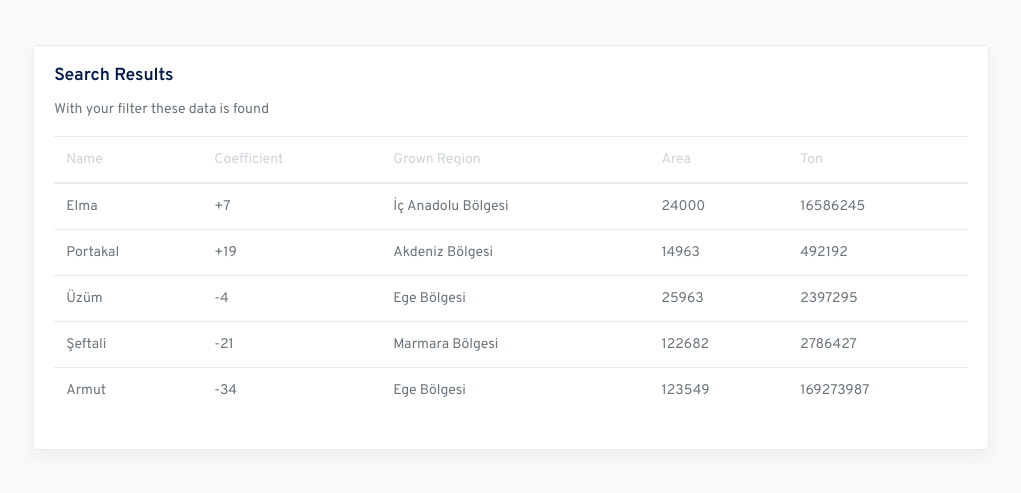
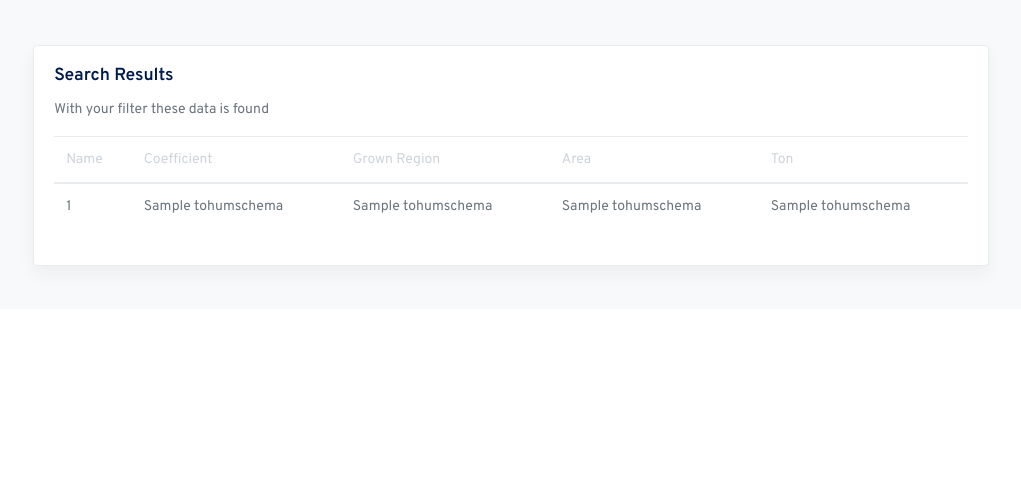
Before and after one commit to Carnagie/Bil372_TOHUM, a Flask app: page /fruits in a window 1280 px wide. Shown: the part 868-1361 px from the top of the page, without its empty margins (257-1278 px from the left). After the commit the page ends 1143 px from the top, so only its background shows below. Run offline with Flask 2, Linux system fonts and the light colour scheme; the visitor is signed in with stand-in values (Sample User, id 1); a database or web service that is not in the repository returns one stand-in record (values such as "Sample title"); some libraries are stand-ins or nearby versions; some web fonts are replaced.

Commit message:
search operations for fruit

```diff
--- a/app.py
+++ b/app.py
@@ -43,14 +43,15 @@ def login():
             cur = con.cursor()
             email = request.form["email"]
             password = request.form["password"]
+
+            if email == "admin@admin.com" and password == "admin":
+                session["admin"] = "admin"
+                return redirect(url_for("admin"))
+
             cur.execute("select ciftcipassword from ciftci where ciftcimail='{}'".format(email))
             truePassword = cur.fetchone()
             con.commit()
             cur.close()
-
-            if email == "admin@admin.com" and password == "admin":
-                session["admin"] = "admin"
-                return redirect(url_for("admin"))
 
             if truePassword == None:
                 return redirect(url_for("login"))
@@ -126,25 +127,45 @@ def fruits():
             coefficient = request.form["coefficient"]
             ton = request.form["ton"]
             cur = con.cursor()
-            if name == None and region == None and opposite == None and year == None and area == None and coefficient == None and ton == None:
-                cur.execute("select * from product where type=1")
+
+            if name == "" and region == "" and opposite == "" and year == "" and area == "" and coefficient == "" and ton == "":
+                cur.execute("select p.name, p.coefficient, r.regionname, pd.area, pd.ton from tohumschema.product as p, tohumschema.region as r, tohumschema.productdata as pd where p.productid=pd.productid and p.regionid=r.regionid and p.type=1")
             elif name:
-                cur.execute("select * from product where type=1 and name='{}'".format(name))
+                cur.execute("select p.name, p.coefficient, r.regionname, pd.area, pd.ton from tohumschema.product as p, tohumschema.region as r, tohumschema.productdata as pd where p.productid=pd.productid and p.regionid=r.regionid and p.type=1 and name='{}'".format(name))
             elif region:
-                cur.execute("select * from product where type=1 and regionid=(select regionid from region where regionname='{}')".format(region))
-            #elif opposite:
-            #    cur.execute("select * from product where type=1 and name='{}'".format(opposite))
+                cur.execute("select p.name, p.coefficient, r.regionname, pd.area, pd.ton from tohumschema.product as p, tohumschema.region as r, tohumschema.productdata as pd where p.productid=pd.productid and p.regionid=r.regionid and p.type=1 and r.regionid=(select regionid from tohumschema.region where regionname='{}')".format(region))
+            elif opposite:
+                cur.execute("select p.name, p.coefficient, r.regionname, pd.area, pd.ton from tohumschema.product as p, tohumschema.region as r, tohumschema.productdata as pd where p.productid=pd.productid and p.regionid=r.regionid and p.type=1 and p.productid=(select oppositeproductid from tohumschema.opposite where productid=(select productid from tohumschema.product where name='{}'))".format(opposite))
+            elif year:
+                cur.execute("select p.name, p.coefficient, r.regionname, pd.area, pd.ton from tohumschema.product as p, tohumschema.region as r, tohumschema.productdata as pd where p.productid=pd.productid and p.regionid=r.regionid and p.type=1 and p.productid=(select productid from tohumschema.productdata where year={})".format(year))
+            elif area:
+                cur.execute("select p.name, p.coefficient, r.regionname, pd.area, pd.ton from tohumschema.product as p, tohumschema.region as r, tohumschema.productdata as pd where p.productid=pd.productid and p.regionid=r.regionid and p.type=1 and p.productid=(select productid from tohumschema.productdata where area>{})".format(int(area)))
+            elif coefficient:
+                cur.execute("select p.name, p.coefficient, r.regionname, pd.area, pd.ton from tohumschema.product as p, tohumschema.region as r, tohumschema.productdata as pd where p.productid=pd.productid and p.regionid=r.regionid and p.type=1 and p.coefficient={}".format(int(coefficient)))
+            elif  ton:
+                cur.execute("select p.name, p.coefficient, r.regionname, pd.area, pd.ton from tohumschema.product as p, tohumschema.region as r, tohumschema.productdata as pd where p.productid=pd.productid and p.regionid=r.regionid and p.type=1 and p.productid=(select productid from tohumschema.productdata where ton>{})".format(int(ton)))
+
+            data = None
             try:
                 data = cur.fetchall()
                 print(data)
             except:
                 print("no fetch")
             cur.close()
-            return redirect(url_for("fruits"))
+
+            return render_template('fruits.html',data=data)
 
         else:
-            return render_template('fruits.html')
-
+            cur = con.cursor()
+            #cur.execute("select p.name, p.coefficient, r.regionname, pd.area, pd.ton from tohumschema.product as p, tohumschema.region as r, tohumschema.productdata as pd where p.productid=pd.productid and p.regionid=r.regionid and p.type=1")
+            cur.execute("select * from tohumschema.product where type=1")
+            x = cur.fetchall()
+            cur.close()
+            if x:
+                return render_template('fruits.html', data=x)
+            else:
+                #hicbir data yoksa en basta
+                return render_template('fruits.html', data=[-1,-1,-1,-1,-1])
 @app.route('/vegetables', methods=["POST","GET"])
 def vegatables():
 
--- a/templates/fruits.html
+++ b/templates/fruits.html
@@ -292,41 +292,15 @@
                         </tr>
                         </thead>
                         <tbody>
+                        {% for object in data %}
                         <tr>
-                            <td>Elma</td>
-                            <td>+7</td>
-                            <td>İç Anadolu Bölgesi</td>
-                            <td>24000</td>
-                            <td>16586245</td>
+                            <td>{{ object[0] }}</td>
+                            <td>{{ object[1] }}</td>
+                            <td>{{ object[2] }}</td>
+                            <td>{{ object[3] }}</td>
+                            <td>{{ object[4] }}</td>
                         </tr>
-                        <tr>
-                            <td>Portakal</td>
-                            <td>+19</td>
-                            <td>Akdeniz Bölgesi</td>
-                            <td>14963</td>
-                            <td>492192</td>
-                        </tr>
-                        <tr>
-                            <td>Üzüm</td>
-                            <td>-4</td>
-                            <td>Ege Bölgesi</td>
-                            <td>25963</td>
-                            <td>2397295</td>
-                        </tr>
-                        <tr>
-                            <td>Şeftali</td>
-                            <td>-21</td>
-                            <td>Marmara Bölgesi</td>
-                            <td>122682</td>
-                            <td>2786427</td>
-                        </tr>
-                        <tr>
-                            <td>Armut</td>
-                            <td>-34</td>
-                            <td>Ege Bölgesi</td>
-                            <td>123549</td>
-                            <td>169273987</td>
-                        </tr>
+                        {% endfor %}
                         </tbody>
                     </table>
                 </div>
```
